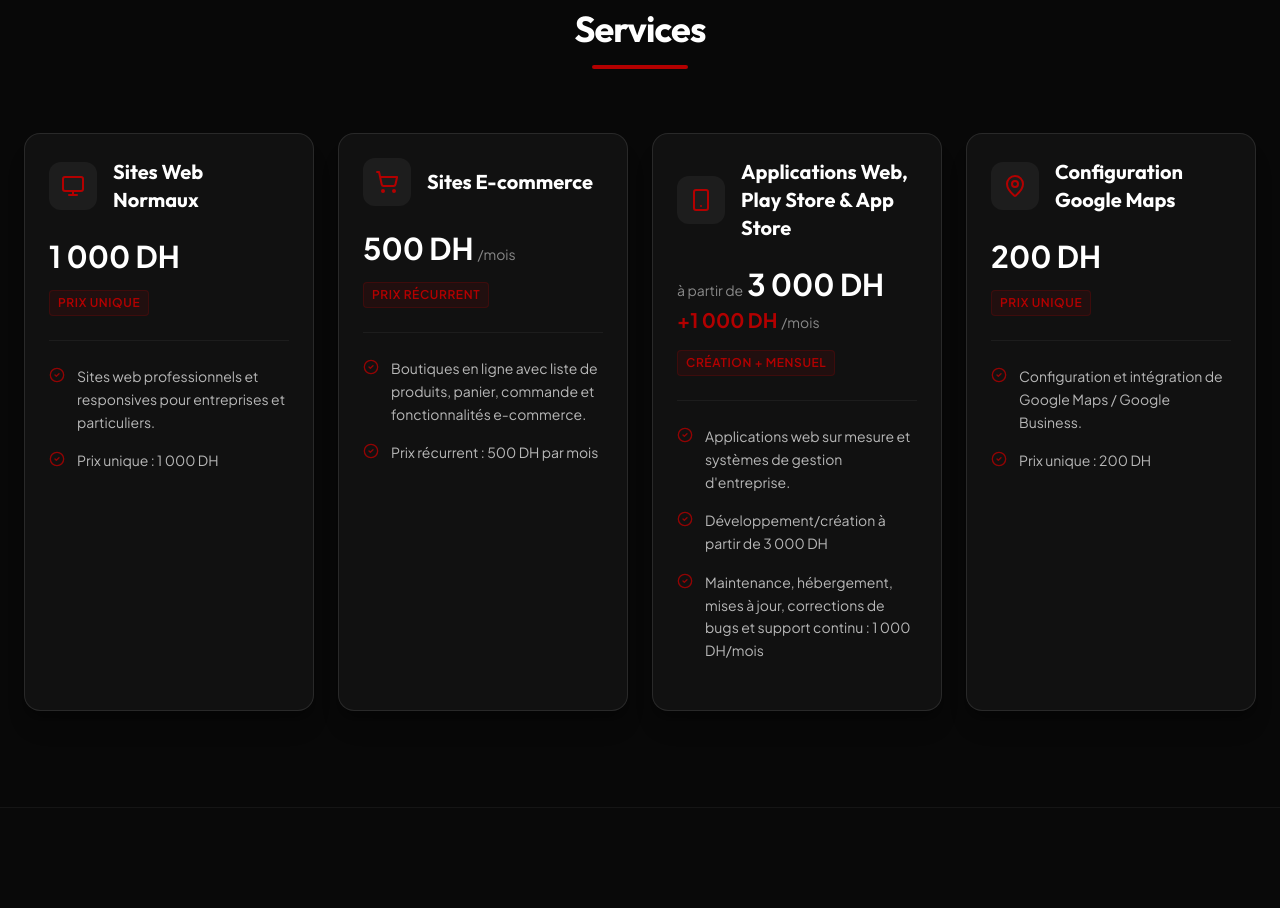
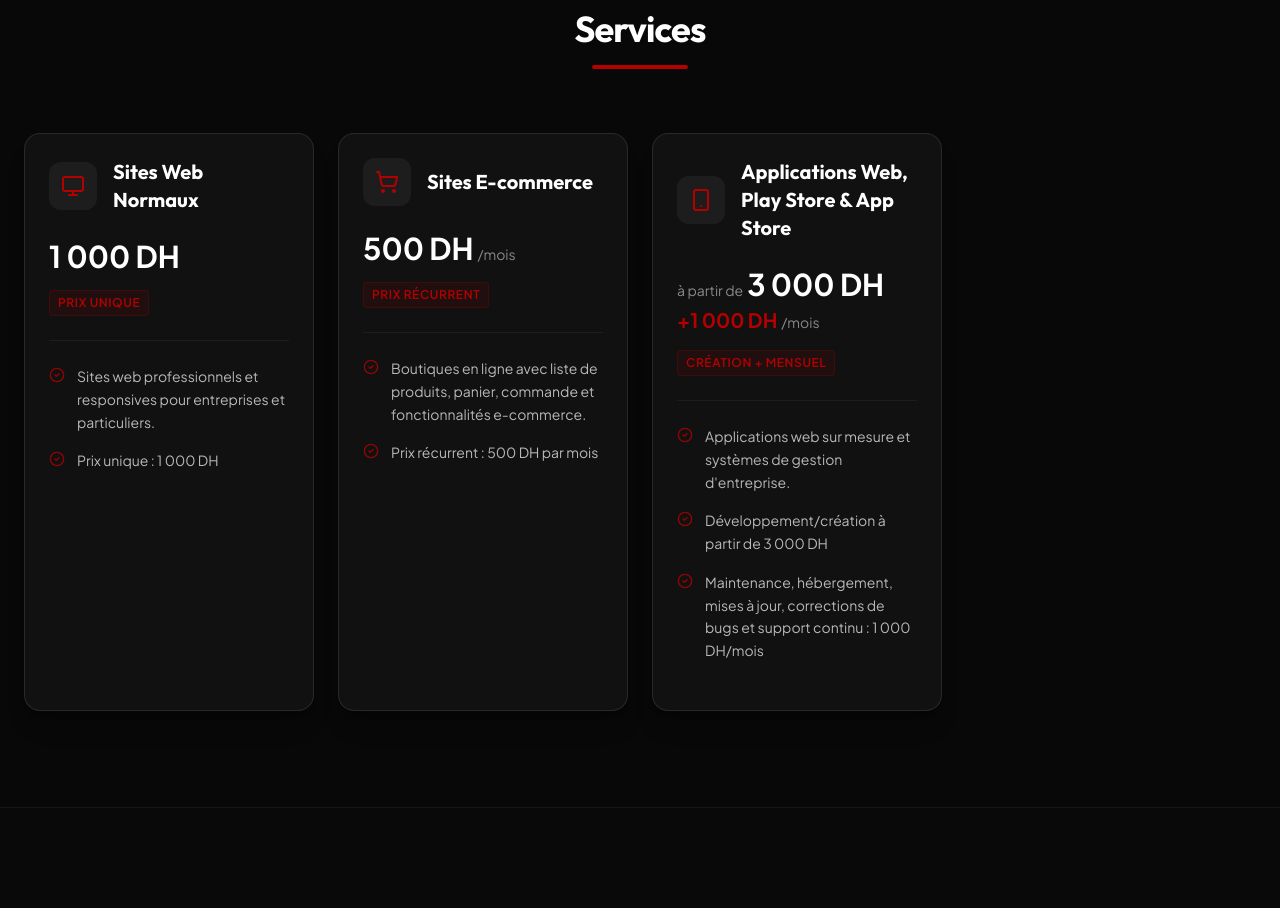
Before and after one commit to shadowinside215-ux/SAMMY-ARAFATI, a React (Vite) app: page / in a window 1280 px wide. Shown: the part 1900-2808 px from the top of the page. Built offline with nearby package versions, Linux system fonts and the light colour scheme; no server answers; the database is empty.

Commit message:
refactor: remove Google Maps service from pricing

```diff
--- a/src/data/translations.ts
+++ b/src/data/translations.ts
@@ -68,15 +68,6 @@ export const translations = {
           "Custom web applications and business management systems.",
           "Development/setup starts at 3,000 DH",
           "Maintenance, hosting, updates, bug fixes, and ongoing support: 1,000 DH/month"
-        ]
-      },
-      {
-        title: "Google Maps Setup",
-        price: "200 DH",
-        priceType: "one-time",
-        features: [
-          "Google Maps / Google Business location setup and integration.",
-          "One-time price: 200 DH"
         ]
       }
     ],
@@ -185,15 +176,6 @@ export const translations = {
           "Développement/création à partir de 3 000 DH",
           "Maintenance, hébergement, mises à jour, corrections de bugs et support continu : 1 000 DH/mois"
         ]
-      },
-      {
-        title: "Configuration Google Maps",
-        price: "200 DH",
-        priceType: "one-time",
-        features: [
-          "Configuration et intégration de Google Maps / Google Business.",
-          "Prix unique : 200 DH"
-        ]
       }
     ],
     whyMe: [
@@ -297,15 +279,6 @@ export const translations = {
           "التطوير/الإنشاء يبدأ من 3,000 درهم",
           "الصيانة، الاستضافة، التحديثات، إصلاح الأخطاء، والدعم المستمر: 1,000 درهم/شهرياً"
         ]
-      },
-      {
-        title: "إعداد خرائط جوجل",
-        price: "200 درهم",
-        priceType: "one-time",
-        features: [
-          "إعداد ودمج خرائط جوجل / نشاطي التجاري على جوجل.",
-          "سعر الدفعة الواحدة: 200 درهم"
-        ]
       }
     ],
     whyMe: [
```
